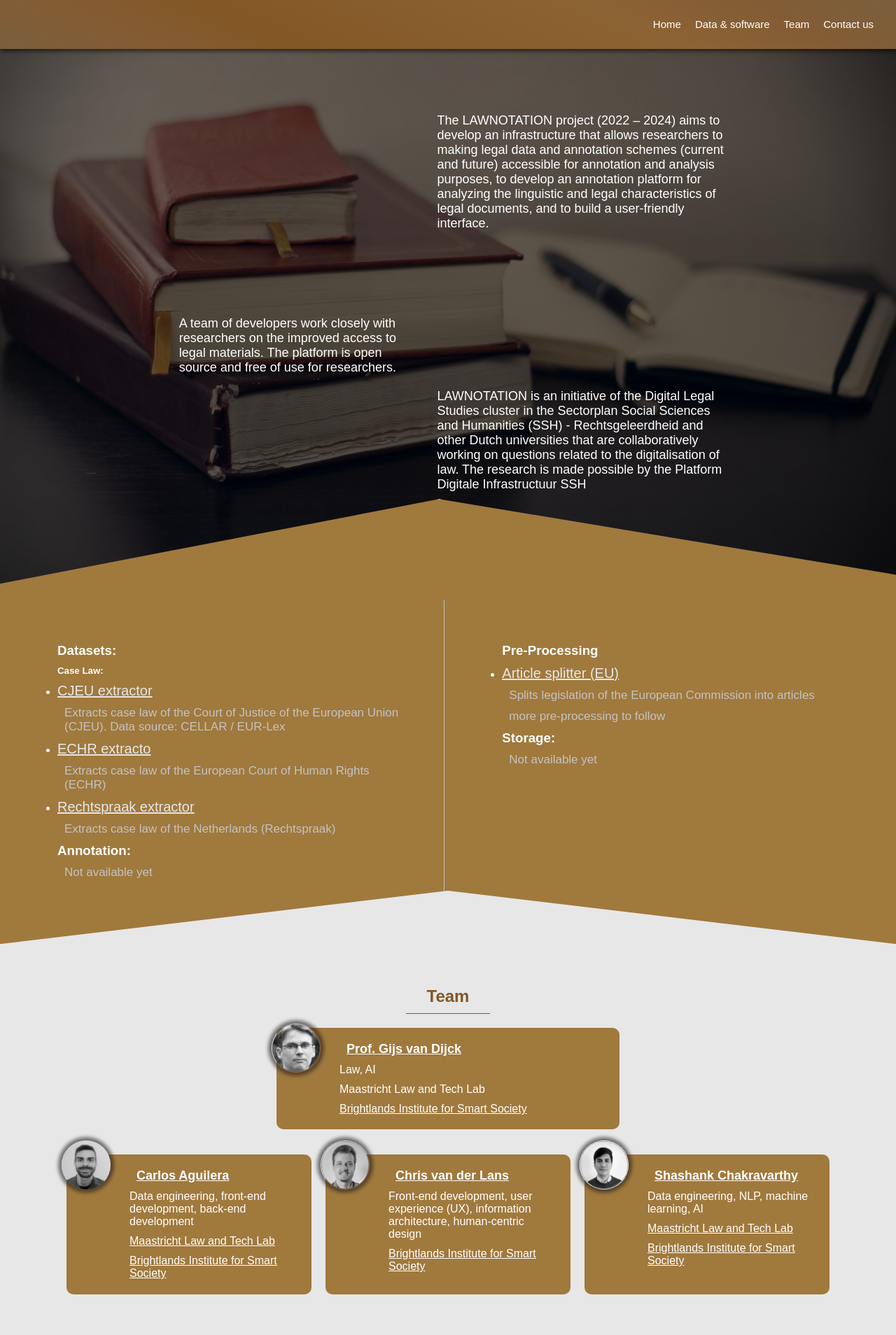
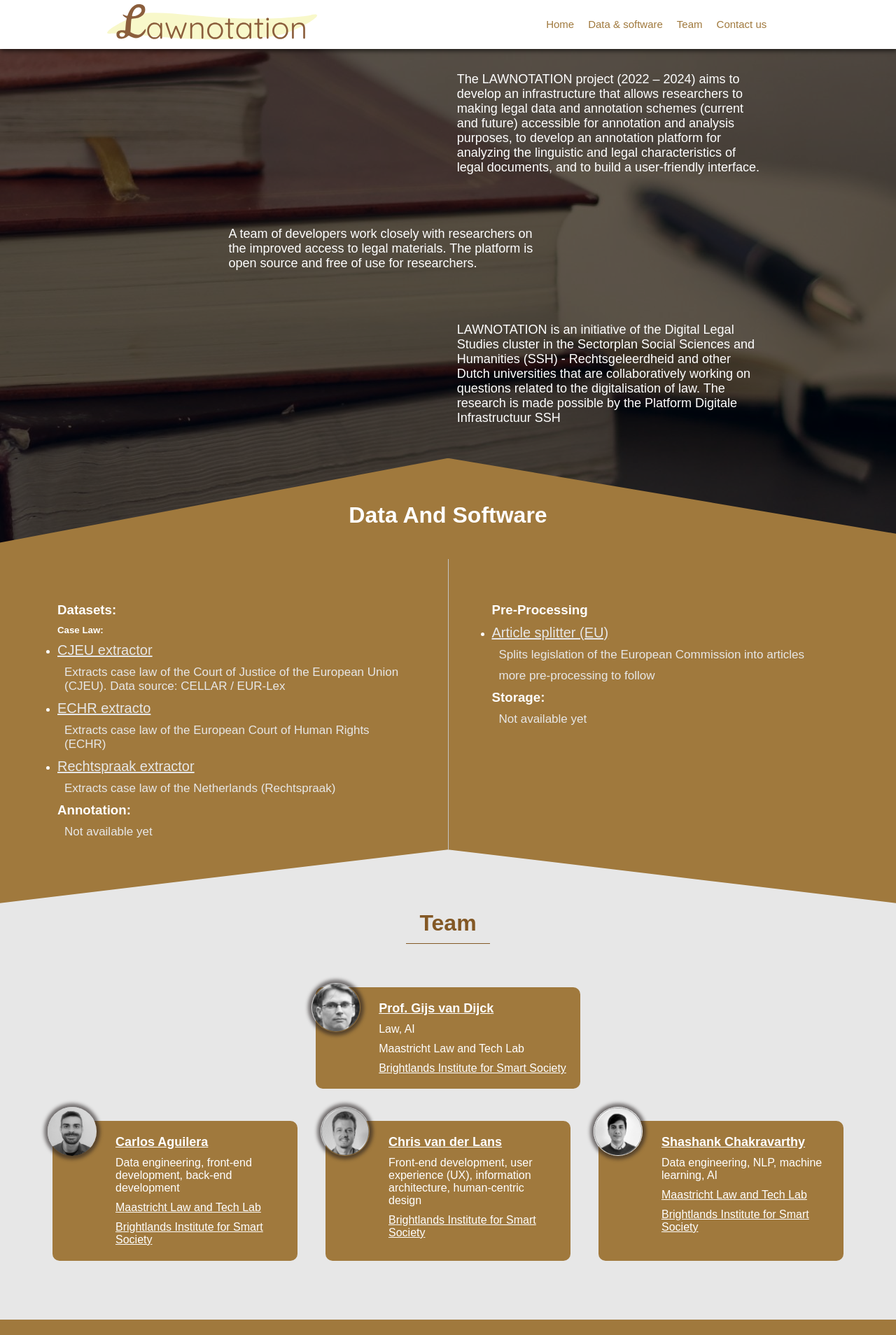
Before and after one commit to Jack-Kartoush/lawNotation, a Vue app: page / in a window 1280 px wide. Shown: the top 1908 px of the page at 70% size. Built offline with nearby package versions, Linux system fonts and the light colour scheme.

Commit message:
adding a logo + fixing the scroll to the team section

```diff
--- a/src/App.vue
+++ b/src/App.vue
@@ -3,7 +3,8 @@
     <Header />
   <main>
 
-      <img src="./assets/img/bg-lawNotationHome.jpg" alt="" class="intro-img" />
+      <!-- <img src="./assets/img/bg-lawNotationHome.jpg" alt="" class="intro-img" /> -->
+      <div class="intro-img"></div>
     <section class="Introduction-container">
       <div class="intro-text">
         <p class="text_bottom">
--- a/src/assets/main.css
+++ b/src/assets/main.css
@@ -1,9 +1,8 @@
 header {
   display: flex;
-  justify-content: flex-end;
+  justify-content: space-around;
   align-items: center;
-  background: rgb(122, 95, 61);
-  background: linear-gradient(204deg, rgb(122, 95, 61) 0%, rgb(131, 92, 53) 15%, rgb(140, 99, 51) 31%, rgb(131, 88, 37) 70%, rgb(131, 92, 53) 86%, rgb(122, 95, 61) 100%);
+  background-color: #fff;
   height: 70px;
   position: -webkit-sticky;
   position: sticky;
@@ -28,8 +27,12 @@
 
 header li a {
   padding: 10px;
-  color: white;
+  color: #a0793d;
   font-size: 15px;
+}
+
+.logo {
+  width: 300px;
 }
 
 .Data_container {
@@ -51,11 +54,14 @@
 }
 
 .data-title {
-  position: absolute;
-  margin-top: 10px;
-  margin-left: 15px;
+  display: flex;
+  justify-content: center;
+  align-items: center;
+  position: relative;
+  top: 50px;
   color: #fff;
-  text-align: center;
+  z-index: 1;
+  width: auto;
 }
 
 .Datasets_contaier h3,
@@ -82,7 +88,7 @@
 }
 
 .Description {
-  color: #c3c3c3;
+  color: #e7e7e7;
   font-size: 16px;
   font-weight: 500;
   margin-left: 10px;
@@ -102,18 +108,22 @@
   padding-bottom: 10px;
 }
 
-@media only screen and (min-width: 750px) {
+@media only screen and (min-width: 850px) {
   .Data_container {
     display: flex;
     justify-content: space-between;
-    -webkit-clip-path: polygon(100% 100%, 50% 88%, 0 100%, 0 19%, 49% 0, 100% 17%);
-            clip-path: polygon(100% 100%, 50% 88%, 0 100%, 0 19%, 49% 0, 100% 17%);
+    -webkit-clip-path: polygon(100% 100%, 50% 88%, 0 100%, 0 19%, 50% 0, 100% 17%);
+            clip-path: polygon(100% 100%, 50% 88%, 0 100%, 0 19%, 50% 0, 100% 17%);
   }
   .data-title {
-    position: absolute;
-    bottom: 10%;
+    width: 100%;
+    display: flex;
+    justify-content: center;
+    align-items: center;
+    color: #fff;
+    position: relative;
+    top: 100px;
     z-index: 1;
-    left: 40%;
   }
   .Description {
     width: 100%;
@@ -125,12 +135,11 @@
     padding: 5%;
   }
   .datasets_annotation {
-    width: 51%;
+    width: 50%;
     border-right: 1px solid #c3c3c3;
   }
   .processing_storage {
     width: 50%;
-    margin-left: 20px;
   }
   .Datasets_contaier li a,
 .processing-container li a {
@@ -143,6 +152,7 @@
   align-items: center;
   width: 100%;
   color: #835825;
+  margin-bottom: 20px;
 }
 
 .team_title h1 {
@@ -157,13 +167,12 @@
   display: flex;
   justify-content: center;
   flex-wrap: wrap;
-  padding-top: 4%;
 }
 
 .card {
   width: 350px;
   height: 100%;
-  margin: 10px;
+  margin: 20px;
 }
 
 .profile-photo {
@@ -183,7 +192,7 @@
   display: flex;
   justify-content: space-between;
   padding: 20px;
-  background-color: #A0793D;
+  background-color: #a0793d;
   color: #fff;
   border-radius: 10px;
 }
@@ -210,25 +219,25 @@
 
 .member-info h4 {
   text-align: start;
-  margin-left: 10px;
 }
 
 @media only screen and (min-width: 750px) {
-  .card:nth-child(2) {
+  .card:nth-child(1) {
     width: 100%;
     display: flex;
     justify-content: center;
-    margin: 10px;
     margin-bottom: 2%;
   }
-  .card:nth-child(2) .member-container {
+  .card:nth-child(1) .member-container {
     height: 100%;
-    min-width: 450px;
     justify-content: flex-start;
+  }
+  .develpoer_team {
+    margin-top: 1%;
   }
 }
 .contibutors_container {
-  margin-top: 4%;
+  margin-top: 5%;
   background-color: #A0793D;
   height: 100%;
 }
@@ -298,16 +307,18 @@
   display: block;
   color: #fff;
   height: 100%;
-  padding: 10px;
+  padding: 15px;
 }
 
 .intro-img {
   position: absolute;
+  background-image: url("./img/bg-lawNotationHome.jpg");
   max-width: 100%;
   width: 100%;
   min-height: 85vh;
   filter: brightness(40%);
   z-index: -1;
+  background-position: center;
 }
 
 .intro-text {
@@ -315,14 +326,14 @@
 }
 
 .intro-text p {
-  margin-top: 20px;
+  margin-top: 10px;
 }
 
 footer {
   display: flex;
   justify-content: flex-start;
   flex-direction: column;
-  background-color: #A0793D;
+  background-color: #a0793d;
   padding-left: 4%;
   color: white;
 }
@@ -338,14 +349,25 @@
   font-size: 17px;
 }
 
+footer p a {
+  text-decoration: underline;
+}
+
+main {
+  display: flex;
+  flex-direction: column;
+}
+
 @media only screen and (min-width: 750px) {
   .Introduction-container {
-    width: 80%;
+    padding: 0;
   }
   .intro-text {
     display: flex;
     justify-content: flex-end;
     align-items: flex-start;
+    align-self: center;
+    width: 85%;
     height: 100%;
   }
   .intro-img {
@@ -354,14 +376,15 @@
   .intro-text p {
     width: 40%;
     font-size: 18px;
+    margin: 0;
+    padding-bottom: 10px;
   }
   .intro-text .text_bottom {
-    margin-top: 8%;
+    margin-top: 3%;
   }
   .intro-text:nth-child(2) {
     display: flex;
     justify-content: center;
-    width: 80%;
-    margin-top: 10%;
+    margin: 5% 0;
   }
 }/*# sourceMappingURL=main.css.map */
--- a/src/assets/main.scss
+++ b/src/assets/main.scss
@@ -19,50 +19,59 @@
     display: block;
     color: #fff;
     height: 100%;
-    padding: 10px;
+    padding: 15px;
 }
 .intro-img {
     position: absolute;
+    background-image: url("./img/bg-lawNotationHome.jpg");
     max-width: 100%;
     width: 100%;
     min-height: 85vh;
     filter: brightness(40%);
     z-index: -1;
+    background-position: center;
 }
 .intro-text {
     width: 100%;
-    // background-color: aqua;
 }
 .intro-text p {
-    margin-top: 20px;
+    margin-top: 10px;
 }
-footer{
+footer {
     display: flex;
     justify-content: flex-start;
-   flex-direction: column;
-    background-color: #A0793D;
+    flex-direction: column;
+    background-color: #a0793d;
     padding-left: 4%;
     color: #ffff;
 }
-footer h2{
+footer h2 {
     font-size: 20px;
-    margin:10px;
+    margin: 10px;
 }
-footer p{
-    padding:10px;
-    margin-left:20px;
+footer p {
+    padding: 10px;
+    margin-left: 20px;
     font-size: 17px;
 }
-
+footer p a {
+    text-decoration: underline;
+}
+main {
+    display: flex;
+    flex-direction: column;
+}
 @media only screen and (min-width: 750px) {
     .Introduction-container {
-        // margin: 0 10rem;
-        width: 80%;
+        padding: 0;
+        // width: 85%;
     }
-    .intro-text{
+    .intro-text {
         display: flex;
         justify-content: flex-end;
         align-items: flex-start;
+        align-self: center;
+        width: 85%;
         height: 100%;
     }
     .intro-img {
@@ -71,16 +80,18 @@
     .intro-text p {
         width: 40%;
         font-size: 18px;
+        margin: 0;
+        padding-bottom: 10px;
     }
-    .intro-text .text_bottom{
-        margin-top: 8%;
+    .intro-text .text_bottom {
+        margin-top: 3%;
     }
-    .intro-text:nth-child(2){
+    .intro-text:nth-child(2) {
         // background-color: #e7e7e7;
         display: flex;
         justify-content: center;
-        width: 80%;
-        margin-top: 10%;
+
+        margin: 5% 0;
 
         // margin-right: 100px;
     }
--- a/src/assets/style/_Data_software.scss
+++ b/src/assets/style/_Data_software.scss
@@ -1,12 +1,9 @@
 .Data_container {
     background-color: #a0793d;
-    // display: flex;
-    // justify-content: center;
-    // flex-direction: column;
     height: 100%;
     color: #fff;
     padding: 20px;
-    // clip-path: polygon(100% 100%, 51% 88%, 0 100%, 0 19%, 49% 0, 100% 17%);
+
 }
 .processing_storage {
     display: block;
@@ -18,11 +15,14 @@
     display: block;
 }
 .data-title {
-    position: absolute;
-    margin-top: 10px;
-    margin-left: 15px;
+    display: flex;
+    justify-content: center;
+    align-items: center;
+    position: relative;
+    top: 50px;
     color: #fff;
-    text-align: center;
+    z-index: 1;
+  width: auto;
 }
 .Datasets_contaier h3,
 .processing-container h3 {
@@ -45,7 +45,7 @@
     margin-top: 10px;
 }
 .Description {
-    color: #c3c3c3;
+    color: #e7e7e7;
     font-size: 16px;
     font-weight: 500;
     margin-left: 10px;
@@ -61,17 +61,23 @@
 .Storage_container h3 {
     padding-bottom: 10px;
 }
-@media only screen and (min-width: 750px) {
+@media only screen and (min-width: 850px) {
     .Data_container {
         display: flex;
         justify-content: space-between;
-        clip-path: polygon(100% 100%, 50% 88%, 0 100%, 0 19%, 49% 0, 100% 17%);
+        clip-path: polygon(100% 100%, 50% 88%, 0 100%, 0 19%, 50% 0, 100% 17%);
     }
     .data-title {
-        position: absolute;
-        bottom: 10%;
+        width: 100%;
+        display: flex;
+        justify-content: center;
+        align-items: center;
+        color: #fff;
+        position: relative;
+        top: 100px;
         z-index: 1;
-        left: 40%;
+
+
     }
     .Description {
         width: 100%;
@@ -82,14 +88,15 @@
     .processing_storage {
         margin-top: 10%;
         padding: 5%;
+
     }
     .datasets_annotation {
-        width: 51%;
+        width: 50%;
         border-right: 1px solid #c3c3c3;
     }
     .processing_storage {
         width: 50%;
-        margin-left: 20px;
+        // margin-left: 20px;
     }
     .Datasets_contaier li a,
     .processing-container li a {
--- a/src/assets/style/_contibutors.scss
+++ b/src/assets/style/_contibutors.scss
@@ -1,5 +1,5 @@
 .contibutors_container{
-    margin-top: 4%;
+    margin-top: 5%;
     background-color: #A0793D;
     height: 100%;
 }
--- a/src/assets/style/_header.scss
+++ b/src/assets/style/_header.scss
@@ -1,10 +1,11 @@
 header{
     display: flex;
-    justify-content: flex-end;
+    justify-content: space-around;
     align-items: center;
-    background: rgb(122,95,61);
-    background: linear-gradient(204deg, rgba(122,95,61,1) 0%, rgba(131,92,53,1) 15%, rgba(140,99,51,1) 31%, rgba(131,88,37,1) 70%, rgba(131,92,53,1) 86%, rgba(122,95,61,1) 100%);
-    // background-color: #835825;
+    // background: rgb(122,95,61);
+    // background: linear-gradient(204deg, rgba(122,95,61,1) 0%, rgba(131,92,53,1) 15%, rgba(140,99,51,1) 31%, rgba(131,88,37,1) 70%, rgba(131,92,53,1) 86%, rgba(122,95,61,1) 100%);
+    // background-color: #a0793d;
+    background-color: #fff;
     height: 70px;
     position: sticky;
     top: 0;
@@ -26,6 +27,10 @@
 }
 header li a {
     padding: 10px;
-    color: #ffff;
+    color: #a0793d;
     font-size: 15px;
 }
+.logo{
+    width: 300px;
+
+}
--- a/src/assets/style/_team.scss
+++ b/src/assets/style/_team.scss
@@ -1,31 +1,30 @@
-.team_title{
-   display: flex;
-   justify-content: center;
-   align-items: center;
+.team_title {
+    display: flex;
+    justify-content: center;
+    align-items: center;
     width: 100%;
     color: #835825;
+    margin-bottom: 20px;
 }
-.team_title h1{
+.team_title h1 {
     width: 100px;
     padding: 10px;
-
-    // margin-top: 4%;
     border-bottom: 1px solid #835825;
     margin-bottom: 10px;
     text-align: center;
 }
-.develpoer_team{
+.develpoer_team {
     display: flex;
     justify-content: center;
     flex-wrap: wrap;
-    padding-top: 4%;
+    // padding-top: 4%;
 }
-.card{
-     width: 350px;
-     height: 100%;
-     margin:10px ;
+.card {
+    width: 350px;
+    height: 100%;
+    margin: 20px;
 }
-.profile-photo{
+.profile-photo {
     width: 70px;
     height: 70px;
     border-radius: 100%;
@@ -34,54 +33,51 @@
     right: 38%;
     box-shadow: 0px 0px 5px 5px rgba(38, 32, 32, 0.6);
 }
-.member-container{
+.member-container {
     max-width: 350px;
     max-height: 100%;
     height: 10em;
     display: flex;
     justify-content: space-between;
     padding: 20px;
-    background-color: #A0793D;
+    background-color: #a0793d;
     color: #fff;
     border-radius: 10px;
-
 }
-.member-info p{
+.member-info p {
     margin-top: 10px;
     font-size: 16px;
 }
-.member-info p::first-letter{
+.member-info p::first-letter {
     text-transform: uppercase;
 }
-.member-info p a{
+.member-info p a {
     color: #fff;
     text-decoration: underline;
 }
-.member-info h4 a{
+.member-info h4 a {
     color: #fff;
     font-size: 18px;
     text-decoration: underline;
 }
-.member-info h4{
+.member-info h4 {
     text-align: start;
-    margin-left: 10px;
-
 }
 
 @media only screen and (min-width: 750px) {
-    .card:nth-child(2){
+    .card:nth-child(1) {
         width: 100%;
         display: flex;
         justify-content: center;
-        margin: 10px;
+        // margin: 10px;
         margin-bottom: 2%;
     }
-    .card:nth-child(2) .member-container{
+    .card:nth-child(1) .member-container {
         height: 100%;
-        min-width: 450px;
+        // min-width: 450px;
         justify-content: flex-start;
     }
-    // .develpoer_team{
-    //     margin-top: 4%;
-    // }
+    .develpoer_team{
+        margin-top: 1%;
+    }
 }
--- a/src/components/DataSoftware.vue
+++ b/src/components/DataSoftware.vue
@@ -1,10 +1,10 @@
 <template>
   <a name="data&software"></a>
 
+      <span class="data-title">
+        <h1>Data And Software</h1>
+      </span>
   <section class="Data_container">
-    <span class="data-title">
-    <h1 >Data And Software</h1>
-  </span>
     <div class="datasets_annotation">
       <div class="Datasets_contaier">
         <h3>Datasets:</h3>
@@ -23,7 +23,9 @@
             Extracts case law of the European Court of Human Rights (ECHR)
           </p>
           <li><a href="">Rechtspraak extractor</a></li>
-          <p class="Description">Extracts case law of the Netherlands (Rechtspraak)</p>
+          <p class="Description">
+            Extracts case law of the Netherlands (Rechtspraak)
+          </p>
         </ul>
       </div>
       <!-- //end of the Datastets container -->
@@ -31,6 +33,7 @@
         <h3>Annotation:</h3>
         <p class="Description">Not available yet</p>
       </div>
+      <a name="team"></a>
     </div>
     <div class="processing_storage">
       <div class="processing-container">
@@ -50,5 +53,4 @@
       </div>
     </div>
   </section>
-
 </template>
--- a/src/components/Header.vue
+++ b/src/components/Header.vue
@@ -1,6 +1,7 @@
 <template>
 
     <header>
+        <img src="./icon/lawnotation logo.svg" alt="" class="logo">
         <nav>
             <ul class="navItems">
             <div class="mainNav">
--- a/src/components/Team.vue
+++ b/src/components/Team.vue
@@ -1,9 +1,9 @@
 <template>
-  <a name="team"></a>
+
+    <span class="team_title">
+      <h1>Team</h1>
+    </span>
   <section class="develpoer_team">
-    <div class="team_title">
-      <h1>Team</h1>
-    </div>
     <div class="card">
       <div class="member-container">
         <div class="member-img">
```
Also changed, not shown: src/components/icon/lawnotation logo.svg (added), 1 other file (tests, documents, lock files or other folders). Lines whose indentation alone changed are shown as unchanged.
